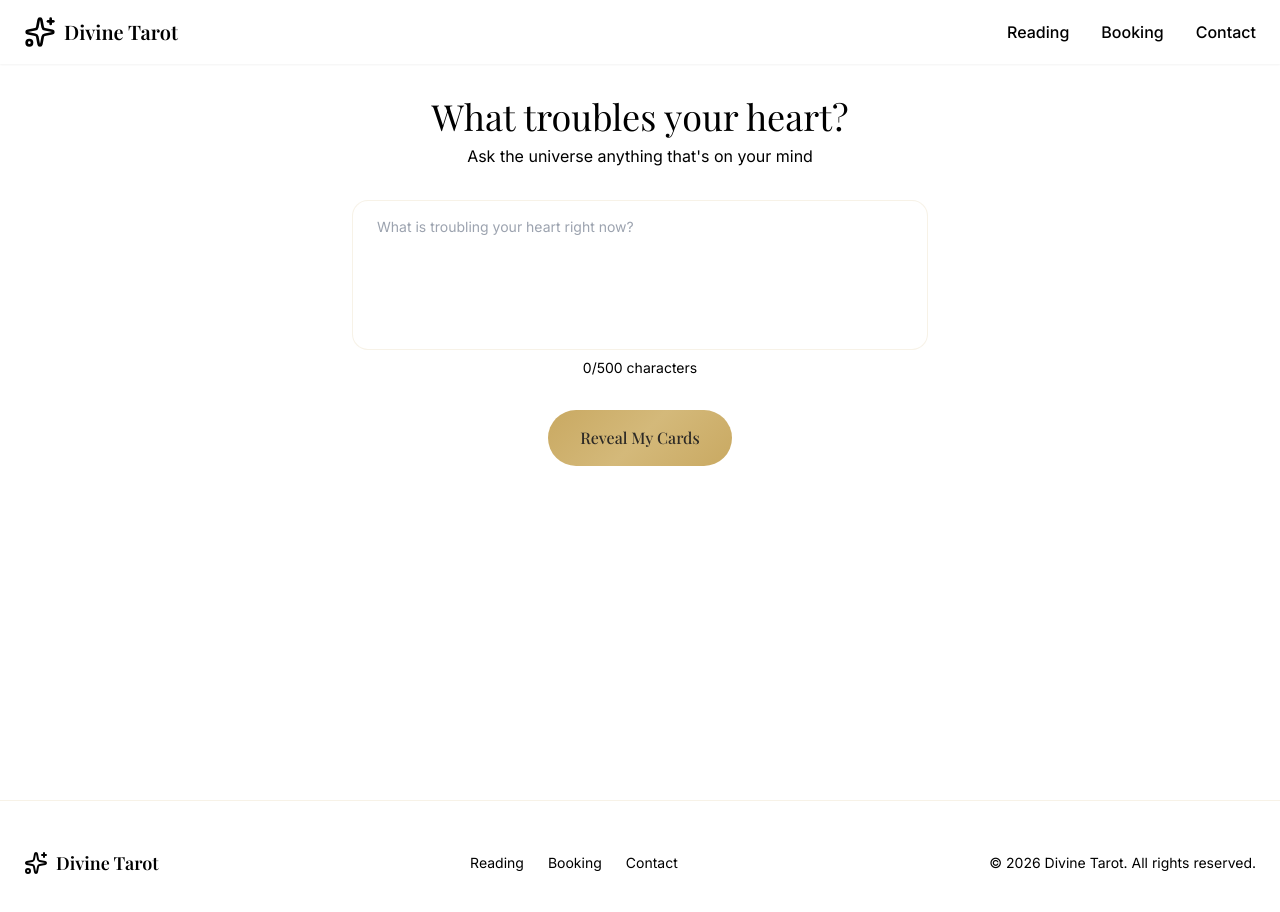
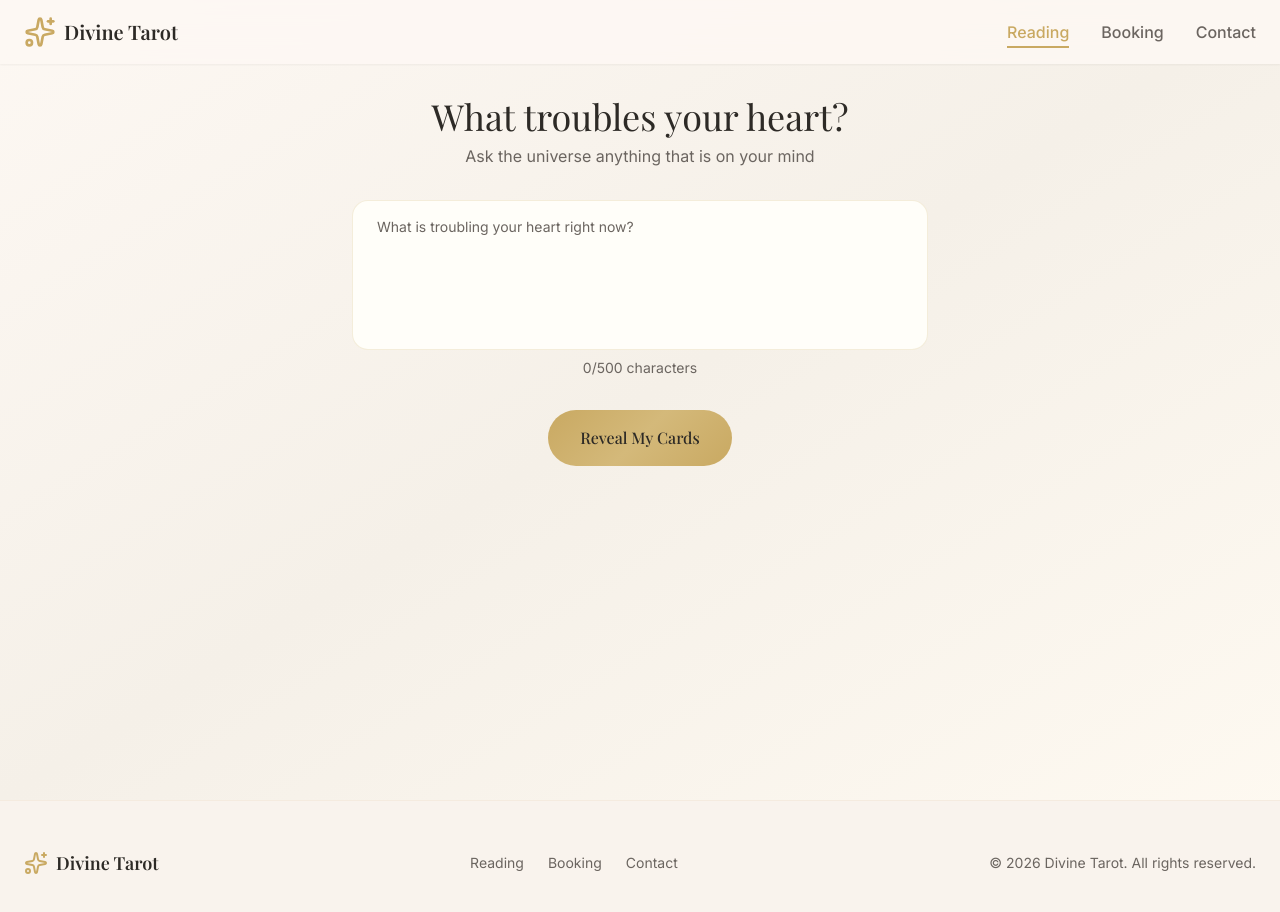
Before and after one commit to smayankthakur/tdt-v1, a Next.js app: page /reading in a window 1280 px wide. Shown: the top 912 px of the page. Built offline with nearby package versions, Linux system fonts and the light colour scheme; a web font is replaced by a local one.

Commit message:
feat: update reading API and improve UI text for clarity

```diff
--- a/src/app/api/reading/route.ts
+++ b/src/app/api/reading/route.ts
@@ -4,7 +4,7 @@ import { getRandomCards, generateInterpretation } from '@/data/tarot';
 export async function POST(request: Request) {
   try {
     const body = await request.json();
-    const { question, spreadType = 'three-card' } = body;
+    const { question } = body;
 
     if (!question || question.length < 10) {
       return NextResponse.json(
@@ -21,7 +21,7 @@ export async function POST(request: Request) {
       interpretation,
       timestamp: new Date().toISOString(),
     });
-  } catch (error) {
+  } catch {
     return NextResponse.json(
       { error: 'Failed to generate reading' },
       { status: 500 }
--- a/src/app/contact/page.tsx
+++ b/src/app/contact/page.tsx
@@ -39,7 +39,7 @@ export default function ContactPage() {
             Get In Touch
           </h1>
           <p className="text-foreground-secondary">
-            Have a question? We'd love to hear from you.
+            Have a question? We would love to hear from you.
           </p>
         </motion.div>
 
@@ -59,7 +59,7 @@ export default function ContactPage() {
                 Message Sent
               </h3>
               <p className="text-foreground-secondary">
-                We'll get back to you soon.
+                We will get back to you soon.
               </p>
             </motion.div>
           ) : (
--- a/src/app/page.tsx
+++ b/src/app/page.tsx
@@ -118,7 +118,7 @@ export default function Home() {
                 transition={{ delay: index * 0.2 }}
               >
                 <div className="mb-4 text-amber-400">{'⭐'.split('').map((s, i) => <span key={i}>{s}</span>)}</div>
-                <p className="text-foreground-secondary italic mb-4">"{testimonial.text}"</p>
+                <p className="text-foreground-secondary italic mb-4">&ldquo;{testimonial.text}&rdquo;</p>
                 <div className="flex items-center gap-3">
                   <div className="h-10 w-10 rounded-full bg-primary/20 flex items-center justify-center">
                     <span className="text-primary font-medium">{testimonial.name[0]}</span>
--- a/src/app/reading/page.tsx
+++ b/src/app/reading/page.tsx
@@ -66,7 +66,7 @@ export default function ReadingPage() {
                 What troubles your heart?
               </h1>
               <p className="text-foreground-secondary mb-8">
-                Ask the universe anything that's on your mind
+                Ask the universe anything that is on your mind
               </p>
 
               <div className="mx-auto max-w-xl">
--- a/src/components/CTAButton.tsx
+++ b/src/components/CTAButton.tsx
@@ -1,21 +1,29 @@
 'use client';
 
-import { forwardRef, ButtonHTMLAttributes } from 'react';
-import { motion } from 'framer-motion';
+import { forwardRef } from 'react';
+import { motion, HTMLMotionProps } from 'framer-motion';
 import { cn } from '@/lib/utils';
 
-interface CTAButtonProps extends ButtonHTMLAttributes<HTMLButtonElement> {
+interface CTAButtonProps extends Omit<HTMLMotionProps<'button'>, 'size'> {
   variant?: 'primary' | 'secondary';
+  size?: 'sm' | 'md' | 'lg';
   children: React.ReactNode;
 }
 
 const CTAButton = forwardRef<HTMLButtonElement, CTAButtonProps>(
-  ({ className, variant = 'primary', children, ...props }, ref) => {
+  ({ className, variant = 'primary', size = 'md', children, ...props }, ref) => {
+    const sizeClasses = {
+      sm: 'px-6 py-2 text-sm',
+      md: 'px-8 py-4 text-base',
+      lg: 'px-10 py-5 text-lg',
+    };
+
     return (
       <motion.button
         ref={ref}
         className={cn(
-          'relative overflow-hidden rounded-full px-8 py-4 font-medium transition-all duration-300 focus:outline-none',
+          'relative overflow-hidden rounded-full font-medium transition-all duration-300 focus:outline-none',
+          sizeClasses[size],
           variant === 'primary'
             ? 'bg-gold-gradient text-[#2D2A26] hover:scale-105 hover:shadow-xl glow-gold-hover active:scale-[0.98]'
             : 'border-2 border-secondary text-secondary bg-transparent hover:bg-secondary/10',
--- a/src/components/CardDeck.tsx
+++ b/src/components/CardDeck.tsx
@@ -1,7 +1,6 @@
 'use client';
 
 import { motion } from 'framer-motion';
-import { cn } from '@/lib/utils';
 import { TarotCard as TarotCardType } from '@/data/tarot';
 import TarotCardComponent from './TarotCard';
 
--- a/src/components/EnergyLoader.tsx
+++ b/src/components/EnergyLoader.tsx
@@ -29,9 +29,6 @@ export default function EnergyLoader({ message = 'Aligning with your energy...'
           <motion.div
             key={i}
             className="absolute left-1/2 top-1/2 h-2 w-2 rounded-full bg-primary"
-            style={{
-              '--delay': `${i * 0.5}s`,
-            }}
             animate={{
               x: [0, -60, 0],
               y: [0, -30, 0],
--- a/src/components/ReadingResult.tsx
+++ b/src/components/ReadingResult.tsx
@@ -2,7 +2,6 @@
 
 import { useEffect, useState } from 'react';
 import { motion } from 'framer-motion';
-import { cn } from '@/lib/utils';
 import { TarotCard as TarotCardType } from '@/data/tarot';
 import TarotCardComponent from './TarotCard';
 import CTAButton from './CTAButton';
@@ -23,7 +22,7 @@ The ${getCardMeaning(cards[1], 'second card')} in your present moment reveals ${
 
 Looking toward your future, the ${getCardMeaning(cards[2], 'third card')} suggests ${getCardMeaning(cards[2], 'what is coming')}. This is not set in stone—your choices can shape the outcome.
 
-Overall, the cards reveal that you're at a pivotal moment. Trust your intuition—it's guiding you toward the answer you seek. The clarity you desire is coming, but you must be patient with yourself and trust the journey.`;
+Overall, the cards reveal that you are at a pivotal moment. Trust your intuition—it is guiding you toward the answer you seek. The clarity you desire is coming, but you must be patient with yourself and trust the journey.`;
 
   useEffect(() => {
     const timer = setTimeout(() => {
@@ -50,7 +49,7 @@ Overall, the cards reveal that you're at a pivotal moment. Trust your intuition
       >
         <div className="mb-8 text-center">
           <h2 className="font-heading text-3xl mb-2">Your Reading</h2>
-          <p className="text-foreground-secondary italic">"{question}"</p>
+          <p className="text-foreground-secondary italic">&ldquo;{question}&rdquo;</p>
         </div>
 
         <div className="flex justify-center gap-4 mb-8">
@@ -97,7 +96,7 @@ Overall, the cards reveal that you're at a pivotal moment. Trust your intuition
           <div className="p-8 rounded-2xl bg-card border border-primary/20">
             <h3 className="font-heading text-xl mb-4">Full Reading</h3>
             <p className="text-foreground-secondary leading-relaxed">
-              The cards reveal a deeper meaning in your situation. There's more the universe
+              The cards reveal a deeper meaning in your situation. There is more the universe
               wants to show you about your path forward...
             </p>
           </div>
@@ -112,7 +111,7 @@ Overall, the cards reveal that you're at a pivotal moment. Trust your intuition
       >
         <div className="inline-block p-6 bg-amber-50 rounded-2xl border border-amber-200/50">
           <h4 className="font-heading text-lg text-foreground mb-2">
-            There's more the universe wants to reveal...
+            There is more the universe wants to reveal...
           </h4>
           <p className="text-sm text-foreground-secondary mb-4">
             Unlock your full personalized reading with deeper insights
--- a/src/components/TarotCard.tsx
+++ b/src/components/TarotCard.tsx
@@ -1,6 +1,5 @@
 'use client';
 
-import { useState } from 'react';
 import { motion } from 'framer-motion';
 import { cn } from '@/lib/utils';
 import { TarotCard as TarotCardType } from '@/data/tarot';
--- a/src/store/reading-store.ts
+++ b/src/store/reading-store.ts
@@ -1,7 +1,7 @@
 'use client';
 
 import { create } from 'zustand';
-import { TarotCard, tarotCards, getRandomCards } from '@/data/tarot';
+import { TarotCard, getRandomCards } from '@/data/tarot';
 
 interface ReadingState {
   question: string;
--- a/tailwind.config.ts
+++ b/tailwind.config.ts
@@ -9,8 +9,25 @@ const config: Config = {
   theme: {
     extend: {
       colors: {
-        background: "var(--background)",
-        foreground: "var(--foreground)",
+        background: "rgb(var(--background) / <alpha-value>)",
+        "background-secondary": "rgb(var(--background-secondary) / <alpha-value>)",
+        foreground: "rgb(var(--foreground) / <alpha-value>)",
+        "foreground-secondary": "rgb(var(--foreground-secondary) / <alpha-value>)",
+        card: "rgb(var(--card) / <alpha-value>)",
+        "card-foreground": "rgb(var(--card-foreground) / <alpha-value>)",
+        primary: "rgb(var(--primary) / <alpha-value>)",
+        "primary-foreground": "rgb(var(--primary-foreground) / <alpha-value>)",
+        secondary: "rgb(var(--secondary) / <alpha-value>)",
+        "secondary-foreground": "rgb(var(--secondary-foreground) / <alpha-value>)",
+        muted: "rgb(var(--muted) / <alpha-value>)",
+        "muted-foreground": "rgb(var(--muted-foreground) / <alpha-value>)",
+        border: "rgb(var(--border) / <alpha-value>)",
+        input: "rgb(var(--input) / <alpha-value>)",
+        ring: "rgb(var(--ring) / <alpha-value>)",
+      },
+      fontFamily: {
+        heading: ["var(--font-heading)", "serif"],
+        sans: ["var(--font-sans)", "sans-serif"],
       },
     },
   },
```
